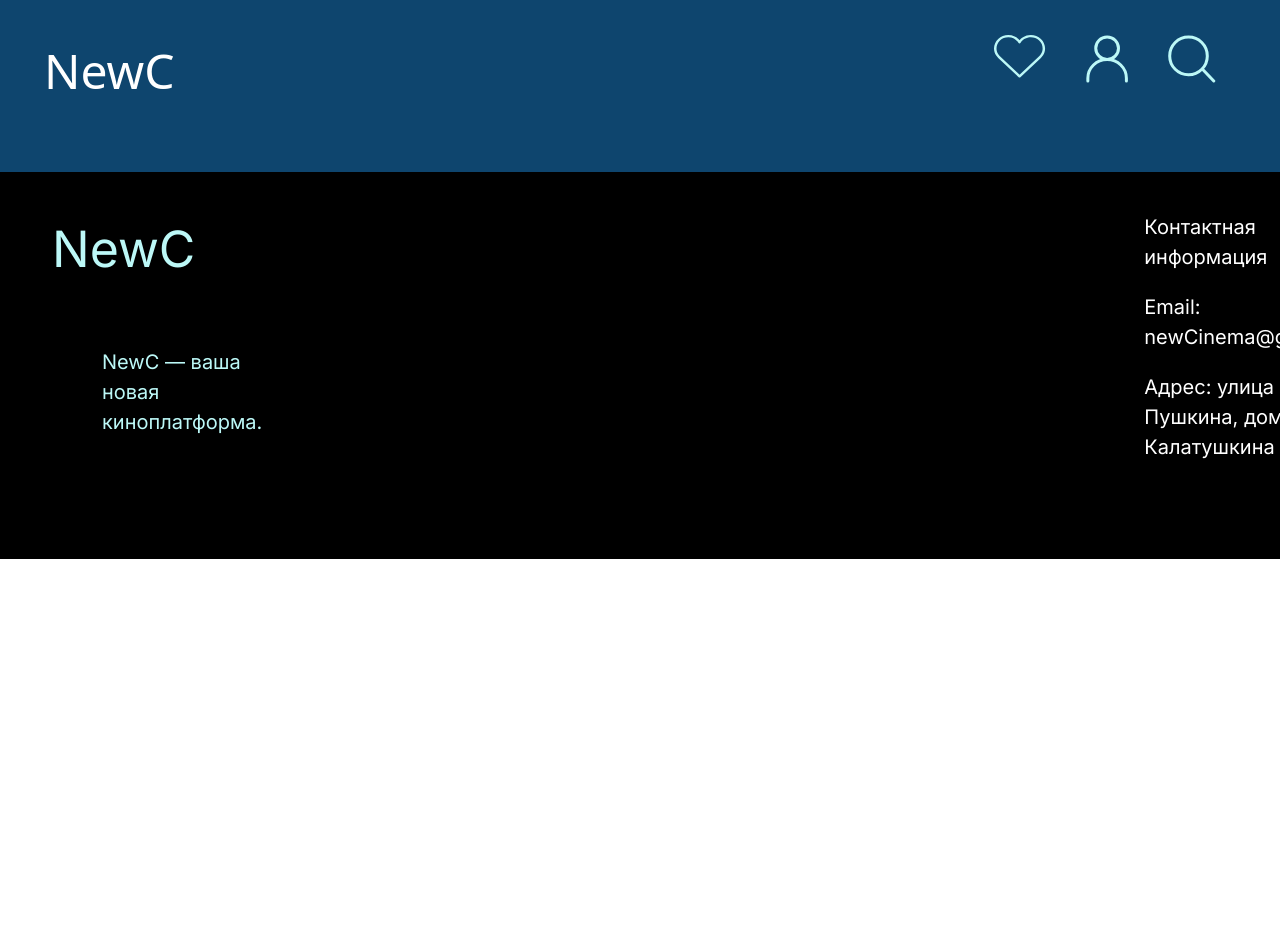
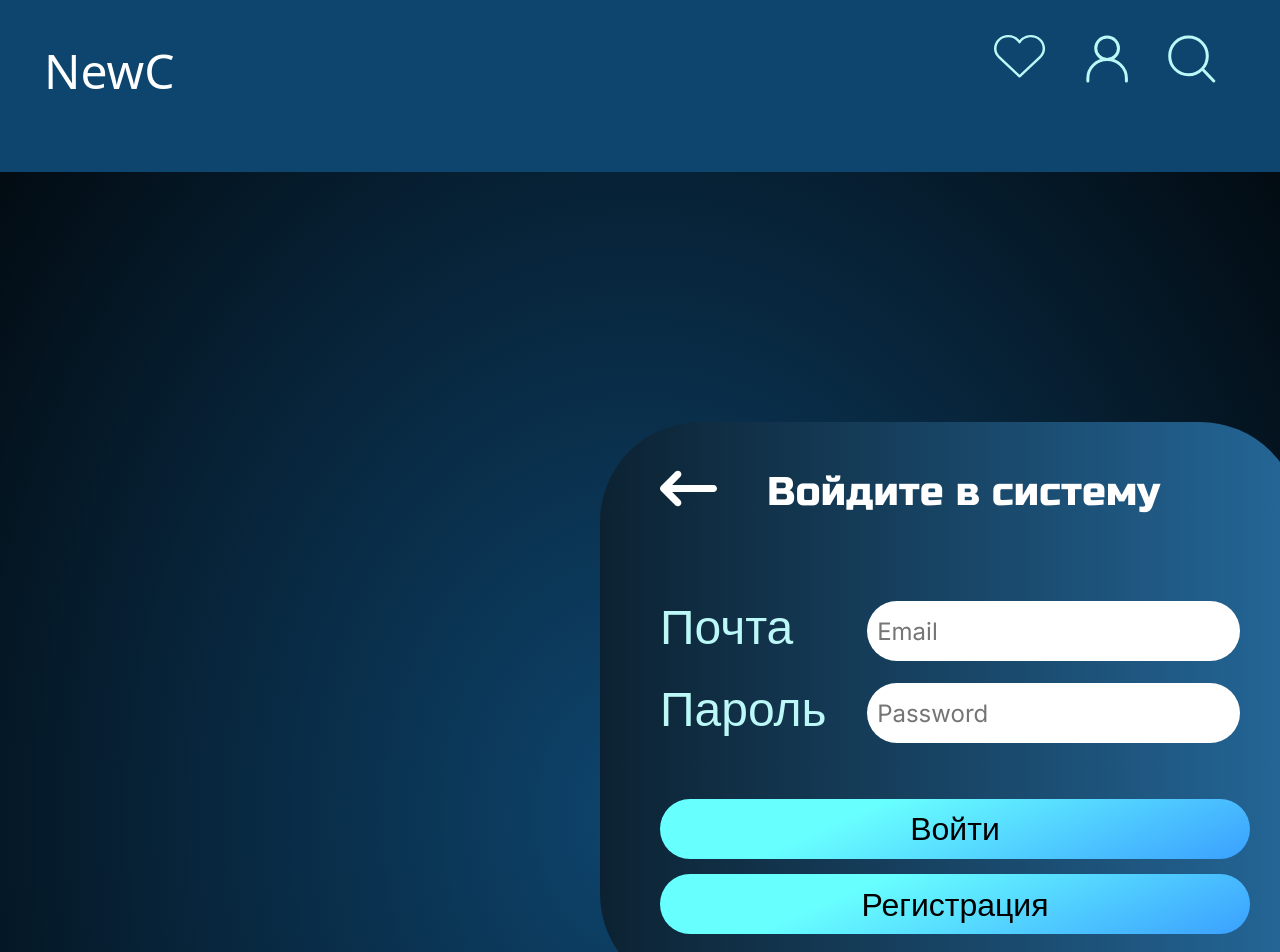
Before and after one commit to KipeTBest/bars-project, a React (Create React App) app: page /login in a window 1280 px wide. Shown: the top 952 px of the page. Before the commit the page ends 800 px from the top, so only its background shows below. Built offline with nearby package versions, Linux system fonts and the light colour scheme.

Commit message:
Create Login Page

```diff
--- a/src/Components/Login/Login.jsx
+++ b/src/Components/Login/Login.jsx
@@ -1,5 +1,88 @@
-const Login = ()=>{
+import React, { useState, useEffect } from 'react';
+import { useNavigate } from 'react-router-dom';
+import Arrow from './arrow.svg';
+import "./login.css"
 
-}
+const Login = () => {
+    const [email, setEmail] = useState('');
+    const [password, setPassword] = useState('');
+    const navigate = useNavigate();
 
-export default Login
+    useEffect(() => {
+        const storedUser = JSON.parse(localStorage.getItem('user'));
+        if (storedUser && storedUser.auth) {
+            navigate('/profile');
+        }
+    }, [navigate]);
+
+    const handleLogin = (e) => {
+        e.preventDefault();
+        const storedUser = JSON.parse(localStorage.getItem('user'));
+
+        if (storedUser && storedUser.email === email && storedUser.password === password) {
+            storedUser.auth = true;
+            localStorage.setItem('user', JSON.stringify(storedUser));
+            console.log("User authorized");
+            navigate('/profile');
+        } else {
+            alert('Неверный email или пароль');
+        }
+    };
+
+    const handleRegister = (e) => {
+        e.preventDefault();
+        navigate('/registration');
+    };
+    const handlePage = (e) => {
+      e.preventDefault();
+      navigate('/');
+    }
+
+    return (
+        <div className="login">
+            <div className="login__nav">
+                <button onClick={handlePage}>
+                    <img src={Arrow} alt="arrow"/>
+                </button>
+                <h1>Войдите в систему</h1>
+            </div>
+
+            <form className="login__form" onSubmit={handleLogin}>
+                <div className="login__form__email">
+                    <label htmlFor="email">Почта</label>
+                    <input
+                        type="email"
+                        className="login__form__input"
+                        id="email"
+                        placeholder="Email"
+                        value={email}
+                        onChange={(e) => setEmail(e.target.value)}
+                        required
+                    />
+                </div>
+                <div className="login__form__password">
+                    <label htmlFor="password">Пароль</label>
+                    <input
+                        type="password"
+                        className="login__form__input"
+                        id="password"
+                        placeholder="Password"
+                        value={password}
+                        onChange={(e) => setPassword(e.target.value)}
+                        required
+                    />
+                </div>
+                <div className="login__form__login">
+                    <button type="submit" className="login__form__login">
+                        Войти
+                    </button>
+                    <button type="button" className="login__form__reg" onClick={handleRegister}>
+                        Регистрация
+                    </button>
+                </div>
+            </form>
+        </div>
+    );
+};
+
+export default Login;
--- /dev/null
+++ b/src/Components/Login/login.css
@@ -0,0 +1,94 @@
+.login {
+    background: linear-gradient(90deg, #0C2232 0%, #246798 100%);
+    margin-left: 600px;
+    margin-top: 250px;
+    margin-bottom: 250px;
+    width: 700px;
+    border-radius: 100px;
+    padding: 40px;
+}
+
+.login__nav {
+    display: flex;
+    align-items: center;
+    justify-content: space-between;
+    margin-right: 50px;
+}
+
+.login__nav h1 {
+    color: white;
+    font-family: "Russo One", sans-serif;
+    font-size: 40px;
+    font-weight: 400;
+    line-height: 60px;
+    text-align: center;
+    margin-left: auto;
+    margin-right: auto;
+}
+
+.login__nav img{
+    margin-top: -15px;
+    margin-left: 20px;
+}
+
+.login__form {
+    margin-top: 50px;
+    padding: 20px;
+}
+
+.login__form label {
+    color: #BCF8F7;
+    font-family: 'Jura', sans-serif;
+    font-size: 48px;
+    font-weight: 400;
+    text-align: left;
+    width: 200px;
+    margin-right: 20px;
+    display: inline-block;
+    margin-top: -10px;
+}
+
+.login__form input {
+    width: 400px;
+    height: 60px;
+    color: black;
+    font-family: 'Inter', sans-serif;
+    font-size: 24px;
+    background-color: white;
+    border-radius: 30px;
+    outline: none;
+    padding: 10px;
+    transition: border 0.5s;
+    box-sizing: border-box;
+}
+
+.login__form__email, .login__form__password {
+    display: flex;
+    align-items: center;
+    margin-bottom: 20px;
+}
+
+.login__form__login {
+    display: inline-grid;
+    margin-top: 20px;
+}
+
+.login__form__login button {
+    width: 590px;
+    height: 60px;
+    margin-top: 15px;
+    font-family: 'Jura', sans-serif;
+    font-size: 32px;
+    text-align: center;
+    padding: 5px;
+    color: black;
+    border: none;
+    border-radius: 30px;
+    cursor: pointer;
+    transition: background-color 0.3s;
+    background: linear-gradient(156.47deg, #68FFFF 31.83%, #3492FF 109.56%);
+}
+
+.login__form__login button:hover {
+    box-shadow: 0px 4px 4px 0px #00000078 inset;
+}
```
Also changed, not shown: src/Components/Login/arrow.svg (added).
